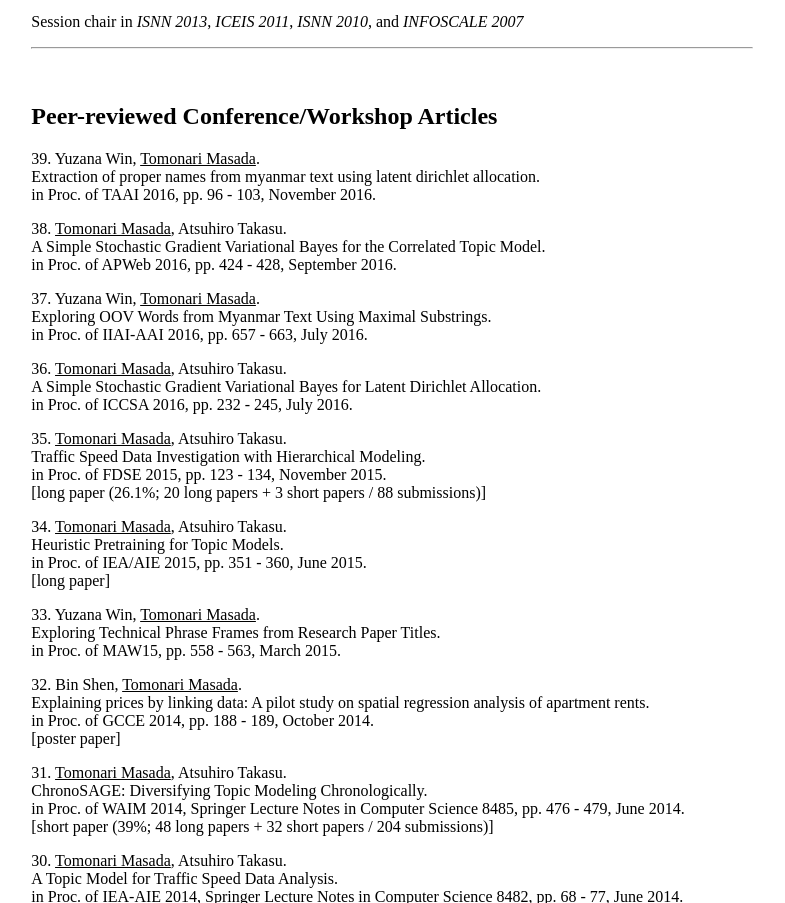
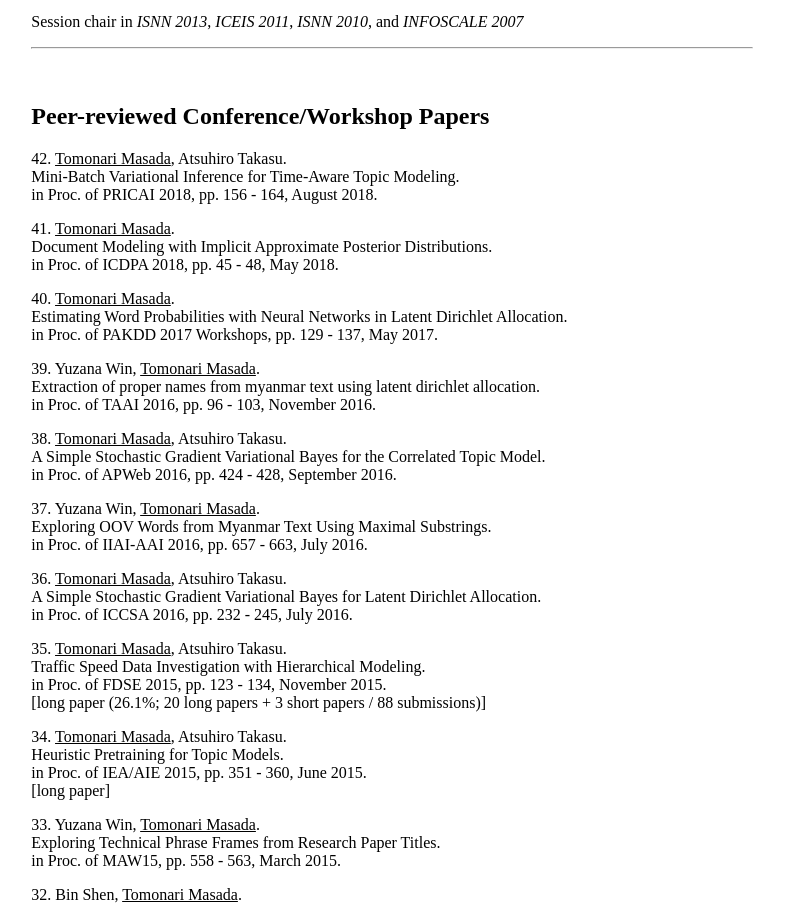
Before and after one commit to tomonari-masada/tomonari-masada.github.io, a plain HTML site: page CV.html in a window 1280 px wide. Shown: the part 4924-5827 px from the top of the page, without its empty margins (0-785 px from the left). Drawn offline with Linux system fonts and the light colour scheme.

Commit message:
Update CV.html

```diff
--- a/CV.html
+++ b/CV.html
@@ -284,7 +284,22 @@
 <hr>
 
 	<p><br>
-		</p><h2>Peer-reviewed Conference/Workshop Articles</h2><p></p>
+		</p><h2>Peer-reviewed Conference/Workshop Papers</h2><p></p>
+
+<p>42. <u>Tomonari Masada</u>, Atsuhiro Takasu.<br>
+<a href="https://link.springer.com/chapter/10.1007/978-3-319-97310-4_18">Mini-Batch Variational Inference for Time-Aware Topic Modeling</a>.<br>
+in Proc. of PRICAI 2018, pp. 156 - 164, August 2018.<br>
+</p>
+
+<p>41. <u>Tomonari Masada</u>.<br>
+<a href="https://dl.acm.org/doi/10.1145/3224207.3224214">Document Modeling with Implicit Approximate Posterior Distributions</a>.<br>
+in Proc. of ICDPA 2018, pp. 45 - 48, May 2018.<br>
+</p>
+
+<p>40. <u>Tomonari Masada</u>.<br>
+<a href="https://link.springer.com/chapter/10.1007/978-3-319-67274-8_12">Estimating Word Probabilities with Neural Networks in Latent Dirichlet Allocation</a>.<br>
+in Proc. of PAKDD 2017 Workshops, pp. 129 - 137, May 2017.<br>
+</p>
 
 <p>39. Yuzana Win, <u>Tomonari Masada</u>.<br>
 <a href="https://ieeexplore.ieee.org/document/7880176">Extraction of proper names from myanmar text using latent dirichlet allocation</a>.<br>
```
